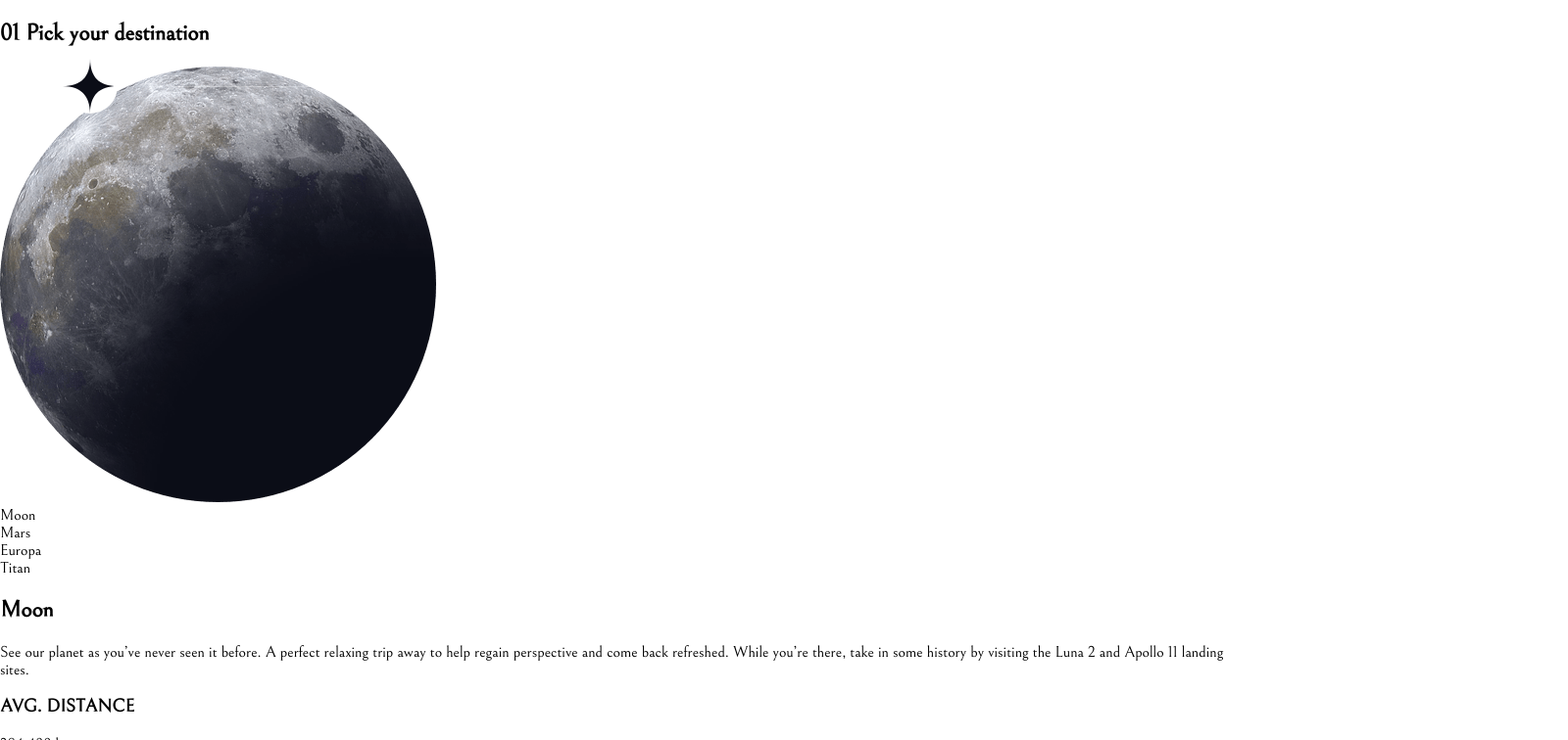
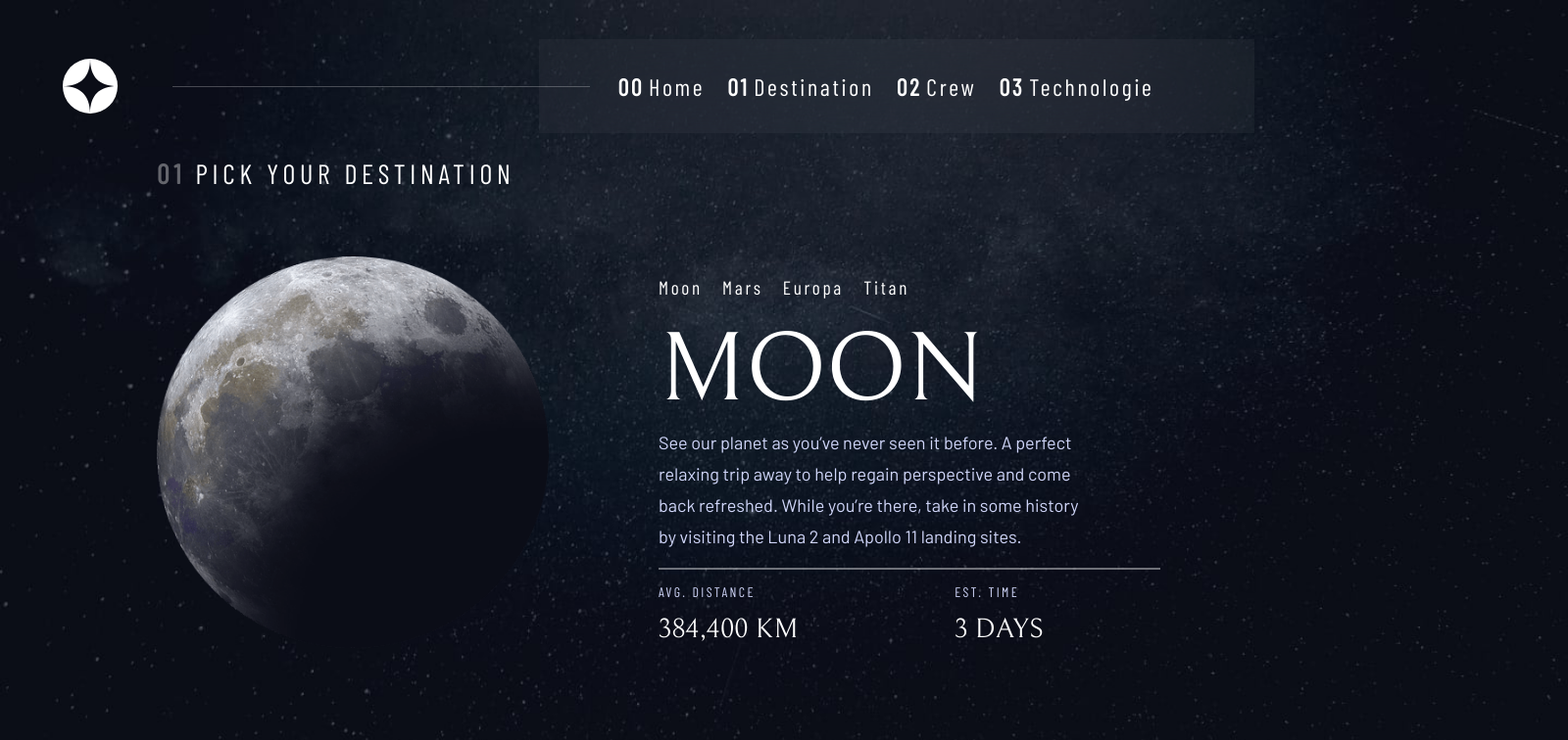
Before and after one commit to TahiryAllaoui/Space-tourism, a React (Vite) app: page /destination in a window 1280 px wide. Shown: the top 756 px of the page at 98% size, 1600 px wide, since content can reach past the window. Built offline with nearby package versions, Linux system fonts and the light colour scheme.

Commit message:
Destination done

```diff
--- a/src/components/Destination.tsx
+++ b/src/components/Destination.tsx
@@ -63,9 +63,11 @@ const Destination = () => {
             <div className="container">
                 <img src={dataImages[destinationContext!.id]} alt="" />
                 <div className="content-text">
-                    {[0, 1, 2, 3].map((i) => <div key={i} onClick={() => handleClick(i)}>
-                        {datas[i].name}
-                    </div>)}
+                    <div className="inner-nav">
+                        {[0, 1, 2, 3].map((i) => <div key={i} onClick={() => handleClick(i)}>
+                            {datas[i].name}
+                        </div>)}
+                    </div>
                     <div className="destination-description">
                         <h2>{datas[destinationContext!.id].name}</h2>
                         <p>{datas[destinationContext!.id].description}</p>
--- a/src/style/Destination.scss
+++ b/src/style/Destination.scss
@@ -1 +1,133 @@
-.destination {}
+@import '../style/fonts.scss';
+
+.destination {
+    background: url('../assets/destination/background-destination-desktop.jpg') no-repeat;
+    background-size: cover;
+    width: 100%;
+    height: 100%;
+    padding: 0 10rem;
+
+    .title {
+        color: #FFF;
+        font-family: "Barlow-Condensed";
+        font-size: 28px;
+        font-style: normal;
+        font-weight: 400;
+        line-height: normal;
+        letter-spacing: 4.725px;
+        text-transform: uppercase;
+        padding-top: 10rem;
+        margin: 0 0 3rem 0;
+    }
+
+    span {
+        color: rgba(255, 255, 255, 0.364);
+        font-family: "Barlow-Condensed";
+        font-size: 28px;
+        font-style: normal;
+        font-weight: 700;
+        line-height: normal;
+        letter-spacing: 4.725px;
+    }
+}
+
+.container {
+    color: #FFF;
+    display: flex;
+    display: flex;
+    justify-content: space-between;
+    align-items: center;
+    width: 80%;
+    height: 55%;
+
+    img {
+        width: 25rem;
+        height: 25rem;
+    }
+
+    .content-text {
+        width: 50%;
+
+        .inner-nav {
+            display: flex;
+            justify-content: space-between;
+            width: 50%;
+
+            div {
+                width: fit-content;
+                padding: 1rem 0;
+                color: #FFF;
+                font-family: 'Barlow-Condensed';
+                font-size: 1.2rem;
+                font-style: normal;
+                font-weight: 400;
+                line-height: normal;
+                letter-spacing: 2.7px;
+
+                &:hover {
+                    border-bottom: 2px solid white;
+                }
+            }
+        }
+
+        .destination-description {
+            h2 {
+                padding: 0;
+                margin: 0;
+                color: #FFF;
+                font-family: 'Bellefair';
+                font-size: 100px;
+                font-style: normal;
+                font-weight: 400;
+                line-height: normal;
+                text-transform: uppercase;
+            }
+
+            p {
+                padding: 0 0 1rem 0;
+                margin: 0;
+                width: 444px;
+                color: #D0D6F9;
+                font-family: 'Barlow';
+                font-size: 18px;
+                font-style: normal;
+                font-weight: 400;
+                line-height: 32px;
+            }
+        }
+
+        .destination-detail {
+            border-top: 2px rgba(255, 255, 255, 0.411) solid;
+            display: flex;
+            width: 100%;
+            justify-content: flex-start;
+            gap: 10rem;
+
+            .distance,
+            .time {
+                h3 {
+                    color: #D0D6F9;
+                    font-family: 'Barlow-Condensed';
+                    font-size: 14px;
+                    font-style: normal;
+                    font-weight: 400;
+                    line-height: normal;
+                    letter-spacing: 2.362px;
+                    text-transform: uppercase;
+                }
+
+                p {
+                    margin: 0;
+                    color: #FFF;
+                    font-family: "Bellefair";
+                    font-size: 28px;
+                    font-style: normal;
+                    font-weight: 400;
+                    line-height: normal;
+                    text-transform: uppercase;
+                }
+            }
+
+        }
+    }
+}
--- a/src/style/Home.scss
+++ b/src/style/Home.scss
@@ -8,7 +8,7 @@
 
     .container {
         padding-left: 11rem;
-        width: 80%;
+        width: 75%;
         display: flex;
         padding-top: 15rem;
         justify-content: space-between;
@@ -36,6 +36,7 @@
                 font-style: normal;
                 font-weight: 400;
                 line-height: normal;
+                text-transform: uppercase;
             }
 
             .description {
--- a/src/style/Navbar.scss
+++ b/src/style/Navbar.scss
@@ -31,7 +31,8 @@ nav {
     }
 
     .nav-item-blur {
-        backdrop-filter: blur(5rem);
+        background: rgba(255, 255, 255, 0.04);
+        backdrop-filter: blur(40.774227142333984px);
         width: 60%;
         display: flex;
         align-items: center;
@@ -53,6 +54,7 @@ nav {
                 height: 100%;
                 gap: 0.3rem;
                 text-decoration: none;
+                font-size: 1.5rem;
 
                 &:hover {
                     border-bottom: 3px solid white;
@@ -61,7 +63,6 @@ nav {
                 .numero {
                     color: #FFF;
                     font-family: 'Barlow-Condensed';
-                    font-size: 16px;
                     font-style: normal;
                     font-weight: 700;
                     line-height: normal;
@@ -71,7 +72,6 @@ nav {
                 .label {
                     color: #FFF;
                     font-family: 'Barlow-Condensed';
-                    font-size: 16px;
                     font-style: normal;
                     font-weight: 400;
                     line-height: normal;
```
